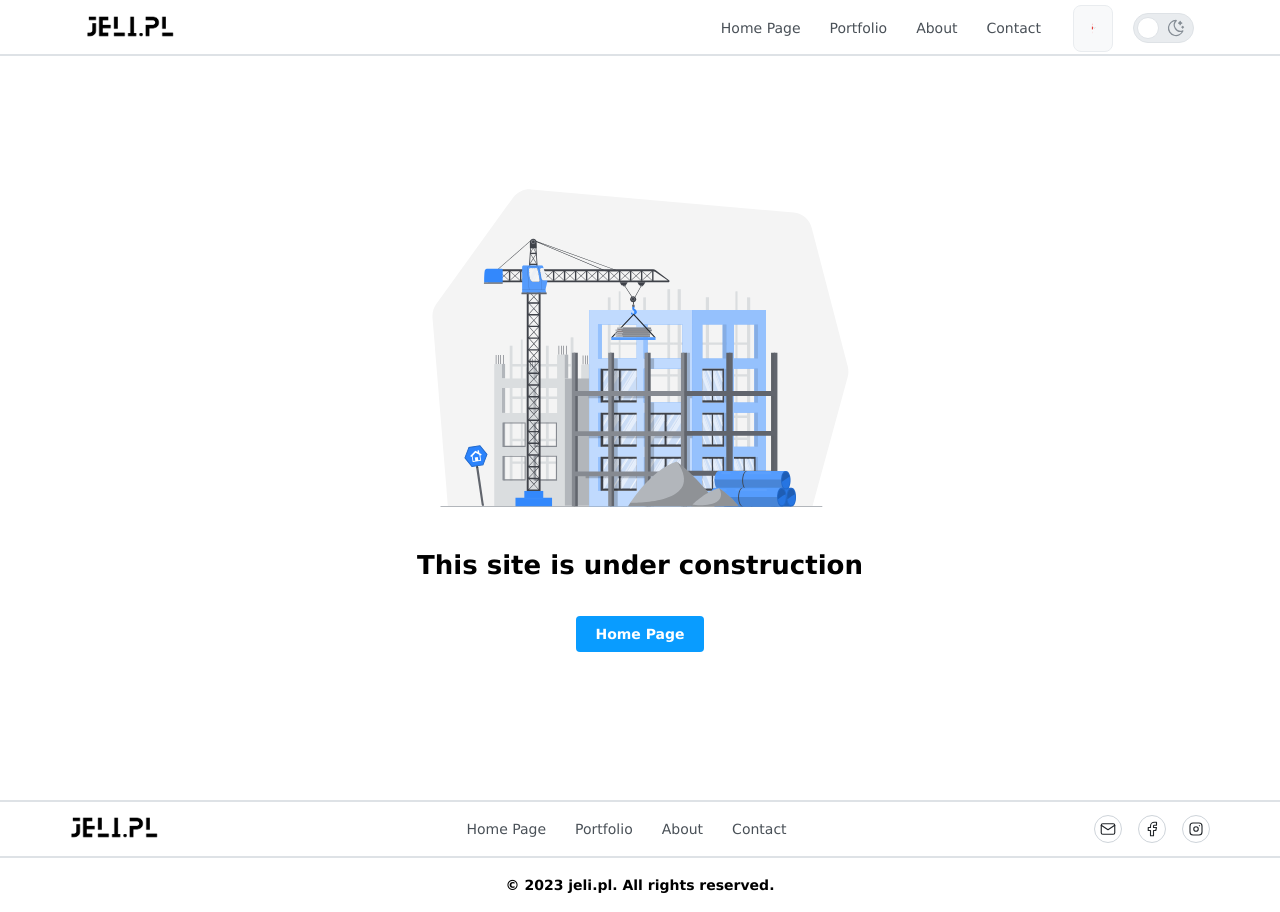
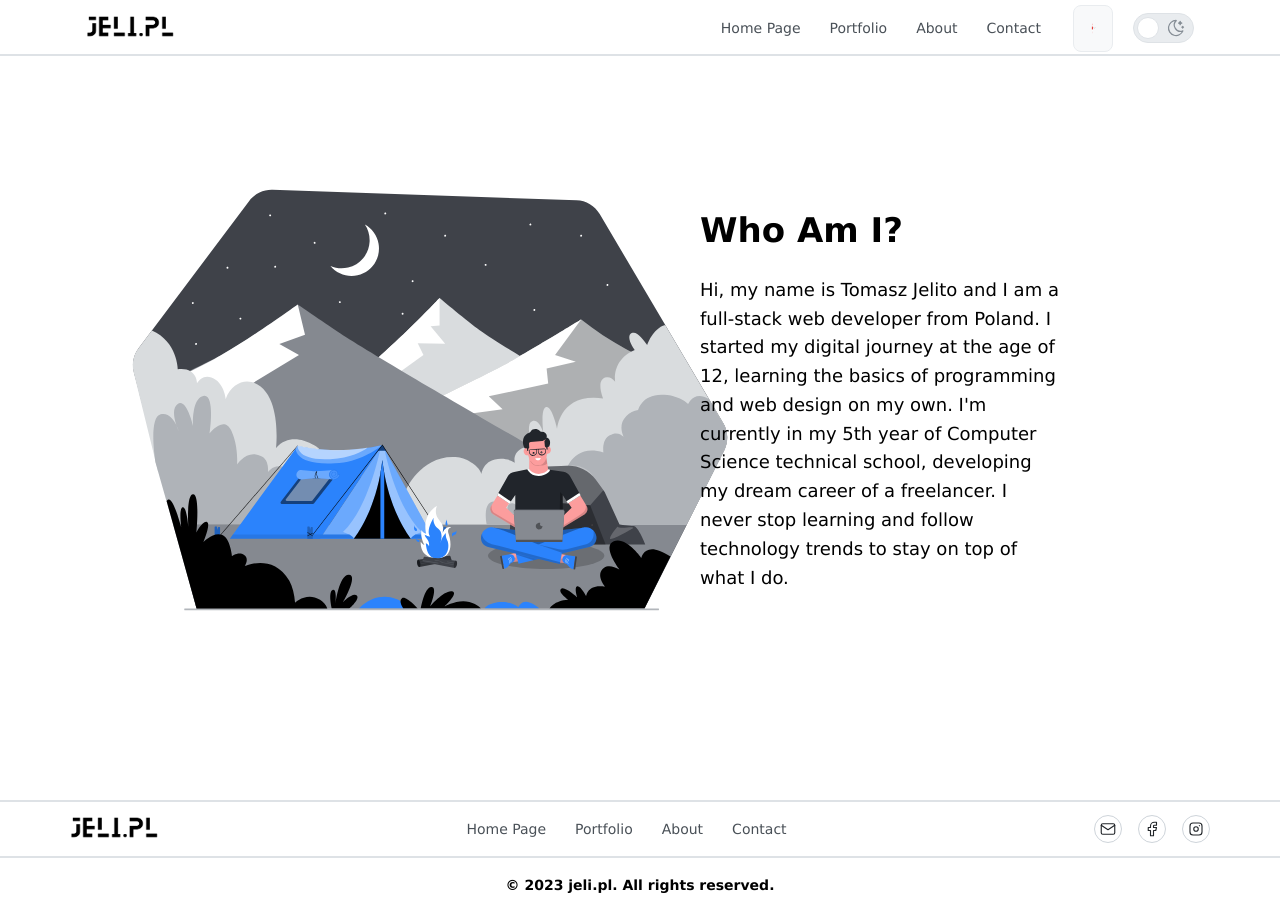
Before and after one commit to jeli-t/jeli.pl, a Next.js app in the folder frontend/: page /en/about in a window 1280 px wide. Built offline with nearby package versions, Linux system fonts and the light colour scheme.

Commit message:
add AboutMeSection

```diff
--- a/frontend/app/[locale]/about/page.tsx
+++ b/frontend/app/[locale]/about/page.tsx
@@ -1,12 +1,12 @@
 import styles from './page.module.css'
-import { ConstructionSite } from '../../../components/ConstructionSite/ConstructionSite';
+import { AboutMeSection } from '@/components/AboutMeSection/AboutMeSection';
 import { Container } from '@mantine/core';
 
 
 export default function About() {
   return (
     <Container fluid>
-      <ConstructionSite></ConstructionSite>
+      <AboutMeSection></AboutMeSection>
     </Container>
   )
 }
--- /dev/null
+++ b/frontend/components/AboutMeSection/AboutMeSection.module.css
@@ -0,0 +1,26 @@
+.wrapper {
+    height: 100vh;
+    width: 70%;
+    display: flex;
+    flex-direction: row;
+    justify-content: center;
+    align-items: center;
+    gap: 60px;
+}
+
+.left_section {
+    height: 100%;
+    width: 50%;
+    display: flex;
+    flex-direction: column;
+    justify-content: center;
+    align-items: center;
+}
+
+.right_section {
+    height: 100%;
+    width: 50%;
+    display: flex;
+    flex-direction: column;
+    justify-content: center;
+}
--- /dev/null
+++ b/frontend/components/AboutMeSection/AboutMeSection.tsx
@@ -0,0 +1,27 @@
+import { Container, Space, Text, Title } from '@mantine/core';
+import classes from './AboutMeSection.module.css';
+import {useTranslations} from 'next-intl';
+import Image from 'next/image'
+import about_me from './about_me.svg';
+
+
+export function AboutMeSection() {
+  const t = useTranslations('AboutMe');
+
+  return (
+    <Container fluid className={classes.wrapper}>
+      <div className={classes.left_section}>
+        <Image src={about_me} alt={t('img')} title={t('img')} loading='eager' height={600} />
+      </div>
+      <div className={classes.right_section}>
+        <Title order={1}>
+          {t('title')}
+        </Title>
+        <Space my="sm" />
+        <Text size="lg">
+          {t('content')}
+        </Text>
+      </div>
+    </Container>
+  );
+}
--- a/frontend/messages/en.json
+++ b/frontend/messages/en.json
@@ -19,5 +19,10 @@
     "ContactSection": {
         "img": "Text me",
         "message": "Email me:"
+    },
+    "AboutMe": {
+        "img": "Working remotely",
+        "title": "Who Am I?",
+        "content": "Hi, my name is Tomasz Jelito and I am a full-stack web developer from Poland. I started my digital journey at the age of 12, learning the basics of programming and web design on my own. I'm currently in my 5th year of Computer Science technical school, developing my dream career of a freelancer. I never stop learning and follow technology trends to stay on top of what I do."
     }
 }
--- a/frontend/messages/pl.json
+++ b/frontend/messages/pl.json
@@ -19,5 +19,10 @@
     "ContactSection": {
         "img": "Napisz do mnie",
         "message": "Napisz do mnie:"
+    },
+    "AboutMe": {
+        "img": "Praca zdalna",
+        "title": "Kim jestem?",
+        "content": "Cześć, nazywam się Tomasz Jelito i jestem full-stack web developerem z Polski. Swoją cyfrową podróż rozpocząłem w wieku 12 lat, samodzielnie ucząc się podstaw programowania i projektowania stron internetowych. Obecnie jestem na piątym roku technikum informatycznego, rozwijając swoją wymarzoną karierę freelancera. Nigdy nie przestaję się uczyć i podążam za trendami technologicznymi, żeby być jak najlepszym w tym co robię."
     }
 }
```
Also changed, not shown: frontend/components/AboutMeSection/about_me.svg (added).
